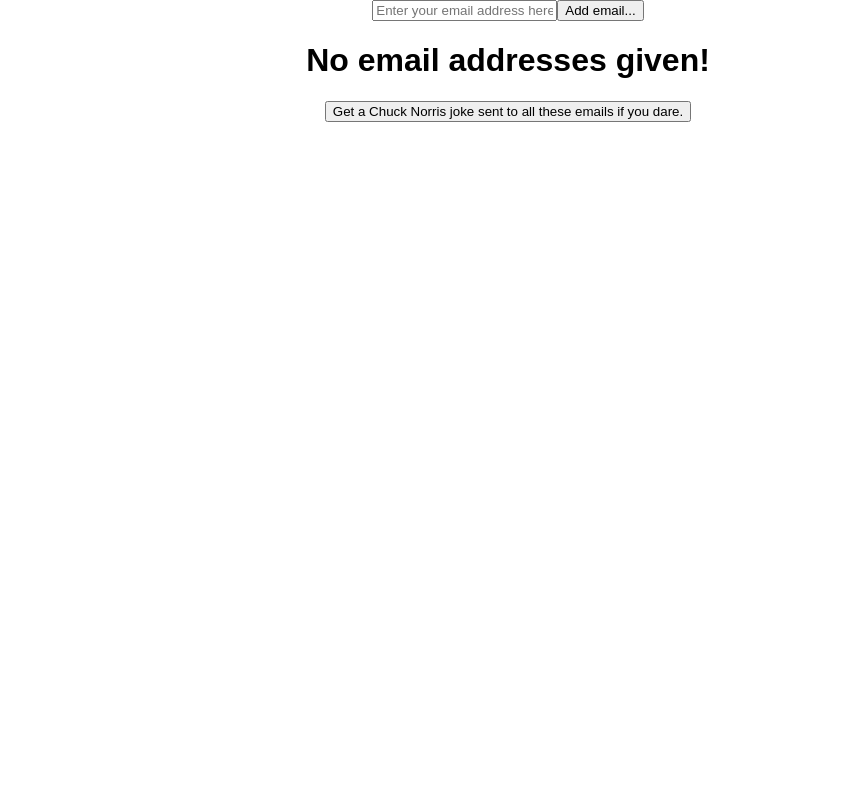
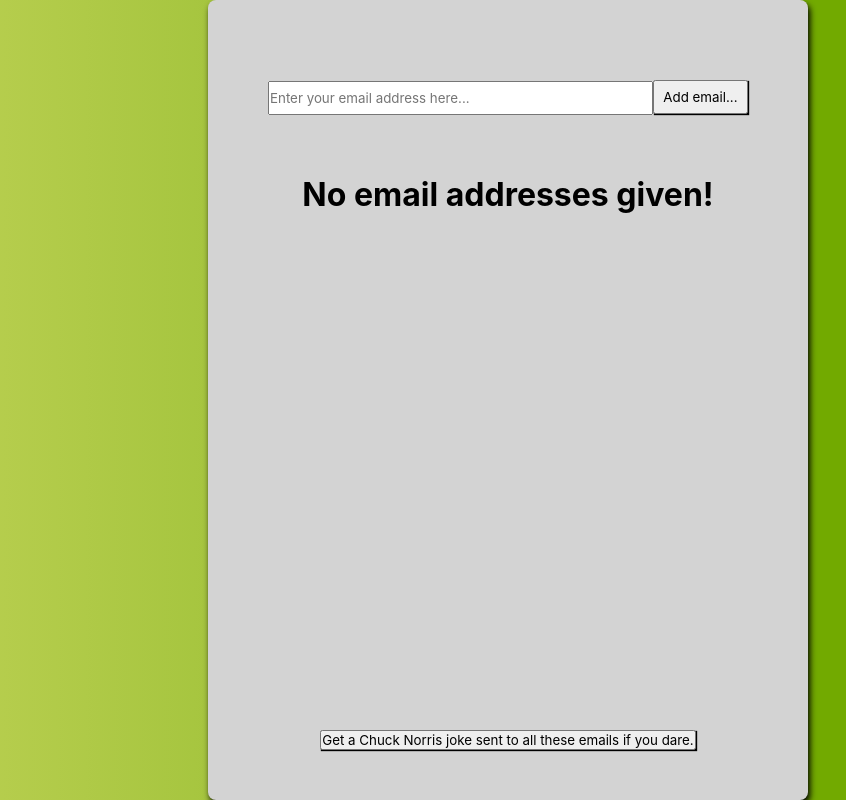
Before and after one commit to vrsttl/Chuck-Norris-Joke-Fetcher, a React (Create React App) app: page / in a window 1280 px wide. Shown: the whole page, without its empty margins (132-978 px from the left). Built offline with nearby package versions, Linux system fonts and the light colour scheme; the HTML template or start-up script is replaced by a standard one.

Commit message:
feat(master): css work done

```diff
--- a/src/App.css
+++ /dev/null
@@ -1,28 +0,0 @@
-.App {
-  text-align: center;
-}
-
-.App-logo {
-  animation: App-logo-spin infinite 20s linear;
-  height: 80px;
-}
-
-.App-header {
-  background-color: #222;
-  height: 150px;
-  padding: 20px;
-  color: white;
-}
-
-.App-title {
-  font-size: 1.5em;
-}
-
-.App-intro {
-  font-size: large;
-}
-
-@keyframes App-logo-spin {
-  from { transform: rotate(0deg); }
-  to { transform: rotate(360deg); }
-}
--- a/src/App.tsx
+++ b/src/App.tsx
@@ -1,5 +1,4 @@
 import * as React from 'react';
-import './App.css';
 import ChuckJokes from './containers/ChuckJokes';
 
 class App extends React.Component {
--- a/src/containers/ChuckJokes.tsx
+++ b/src/containers/ChuckJokes.tsx
@@ -1,5 +1,6 @@
 import * as React from 'react';
 import EmailList from '../components/EmailList';
+import '../styles/ChuckJokes.css';
 
 class ChuckJokes extends React.Component<{}, IState> {
   public state = {
@@ -40,9 +41,9 @@
 
   public render(): JSX.Element {
     return (
-      <div>
+      <div className="wrapper">
         {/*   tslint:disable-next-line jsx-no-lambda */}
-        <form onSubmit={e => this.addEmail(e)}>
+        <form className="email-form" onSubmit={e => this.addEmail(e)}>
           <input
             type='email'
             className='email-input'
@@ -61,6 +62,7 @@
           emails={this.state.emails}
         />
         <button
+          className="send-button"
           type='submit'
           onClick={e => this.handleSend(e)} // tslint:disable-line jsx-no-lambda
         >Get a Chuck Norris joke sent to all these emails if you dare.
--- /dev/null
+++ b/src/styles/ChuckJokes.css
@@ -0,0 +1,76 @@
+* {
+  margin: 0;
+  padding: 0;
+  font-family: -apple-system, BlinkMacSystemFont, 'Segoe UI', Roboto, Oxygen, Ubuntu, Cantarell, 'Open Sans', 'Helvetica Neue', sans-serif
+}
+
+html {
+  display: flex;
+  justify-content: center;
+  align-items: center;
+  background: rgb(191, 210, 85);
+  /* Old browsers */
+  background: -moz-linear-gradient(left, rgba(191, 210, 85, 1) 0%, rgba(142, 185, 42, 1) 52%, rgba(158, 203, 45, 1) 61%, rgba(158, 203, 45, 1) 61%, rgba(114, 170, 0, 1) 74%);
+  /* FF3.6-15 */
+  background: -webkit-linear-gradient(left, rgba(191, 210, 85, 1) 0%, rgba(142, 185, 42, 1) 52%, rgba(158, 203, 45, 1) 61%, rgba(158, 203, 45, 1) 61%, rgba(114, 170, 0, 1) 74%);
+  /* Chrome10-25,Safari5.1-6 */
+  background: linear-gradient(to right, rgba(191, 210, 85, 1) 0%, rgba(142, 185, 42, 1) 52%, rgba(158, 203, 45, 1) 61%, rgba(158, 203, 45, 1) 61%, rgba(114, 170, 0, 1) 74%);
+  /* W3C, IE10+, FF16+, Chrome26+, Opera12+, Safari7+ */
+  filter: progid: DXImageTransform.Microsoft.gradient( startColorstr='#bfd255', endColorstr='#72aa00', GradientType=1);
+  /* IE6-9 */
+}
+
+.wrapper {
+  width: 600px;
+  height: 800px;
+  background: lightgray;
+  border-radius: 8px;
+  box-shadow: 2px 4px 6px;
+  display: flex;
+  flex-flow: column;
+  align-items: center;
+}
+
+.email-form {
+  display: flex;
+  margin: 80px 0 60px 0;
+  width: 80%;
+  justify-content: center;
+  align-items: center;
+}
+
+input {
+  width: 80%;
+  height: 30px;
+}
+
+.add-email {
+  width: 20%;
+  height: 34px;
+  margin-bottom: 1px;
+}
+
+button {
+  box-shadow: 1px 1px 1px;
+}
+
+.send-button {
+  position: absolute;
+  bottom: 50px;
+}
+
+.email-display {
+  display: flex;
+  width: 65%;
+  height: 30px;
+  justify-content: center;
+  align-items: center;
+  background: yellowgreen;
+  border-radius: 2px;
+  box-shadow: 1px 1px 1px rgb(108, 134, 56);
+  margin-top: 8px;
+}
+
+.email-display:hover {
+  filter: brightness(90%);
+}
```
Also changed, not shown: src/logo.svg (deleted).
